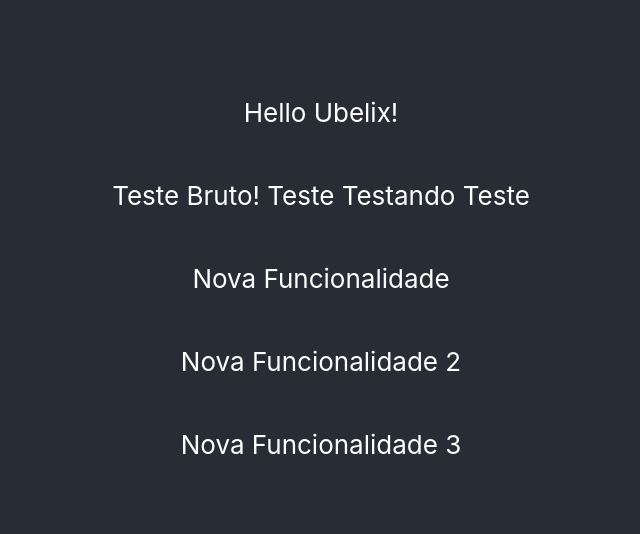
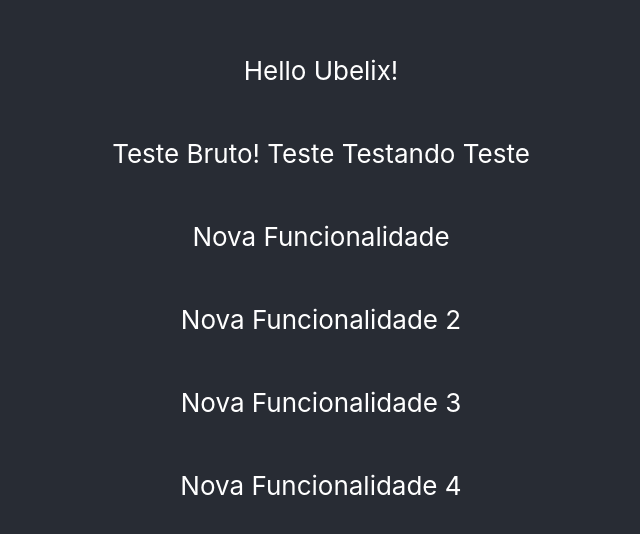
Before and after one commit to vtpa/ubx-poc-lib-automation, a React (Create React App) app: page / in a window 1280 px wide. Shown: the part 122-656 px from the top of the page, without its empty margins (319-959 px from the left). Built offline with nearby package versions, Linux system fonts and the light colour scheme.

Commit message:
Feature: Update Tudo

```diff
--- a/src/App.js
+++ b/src/App.js
@@ -21,6 +21,9 @@ function App() {
         <p>
           Nova Funcionalidade 3
         </p>
+        <p>
+          Nova Funcionalidade 4
+        </p>
       </header>
     </div>
   );
```
